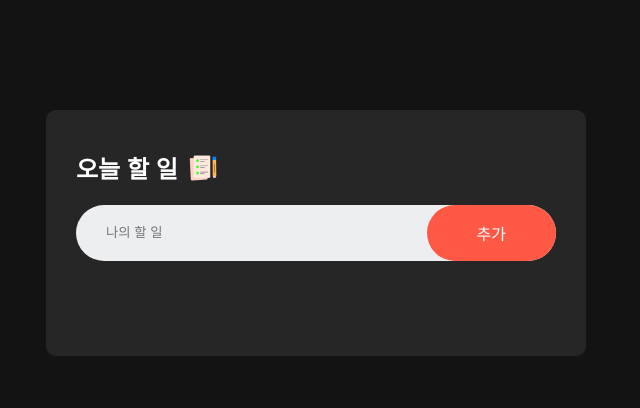
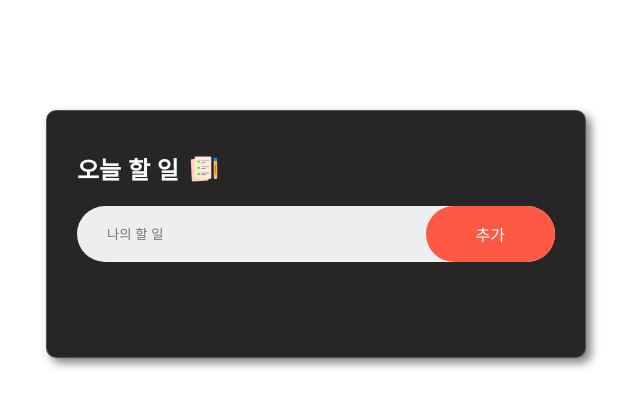
Before and after one commit to huntjmy/to-do-list, a plain HTML site: page index.html in a window 1280 px wide. Shown: the whole page, without its empty margins (324-964 px from the left). Drawn offline with Linux system fonts and the light colour scheme.

Commit message:
Revert "Modify the background color"
This reverts commit c2098d6f67b502ddfd8da95b4fd8da22fcd4981c.

```diff
--- a/style.css
+++ b/style.css
@@ -4,14 +4,13 @@
     margin: 0;
     padding: 0;
     box-sizing: border-box;
-    font-family: 'Nanum Gothic', sans-serif;
 }
 
 .container {
     width: 100%;
     min-height: 100vh;
+    font-family: 'Nanum Gothic', sans-serif;
     padding: 10px;
-    background-color: #131313;
 }
 
 .todo-app {
@@ -21,6 +20,8 @@
     margin: 100px auto 20px;
     padding: 40px 30px 70px;
     border-radius: 10px;
+    border: 1px solid rgba(255, 255, 255, 0.2);
+    box-shadow: 5px 5px 10px rgba(0, 0, 0, 0.5);
 }
 
 .todo-app h2 {
```
